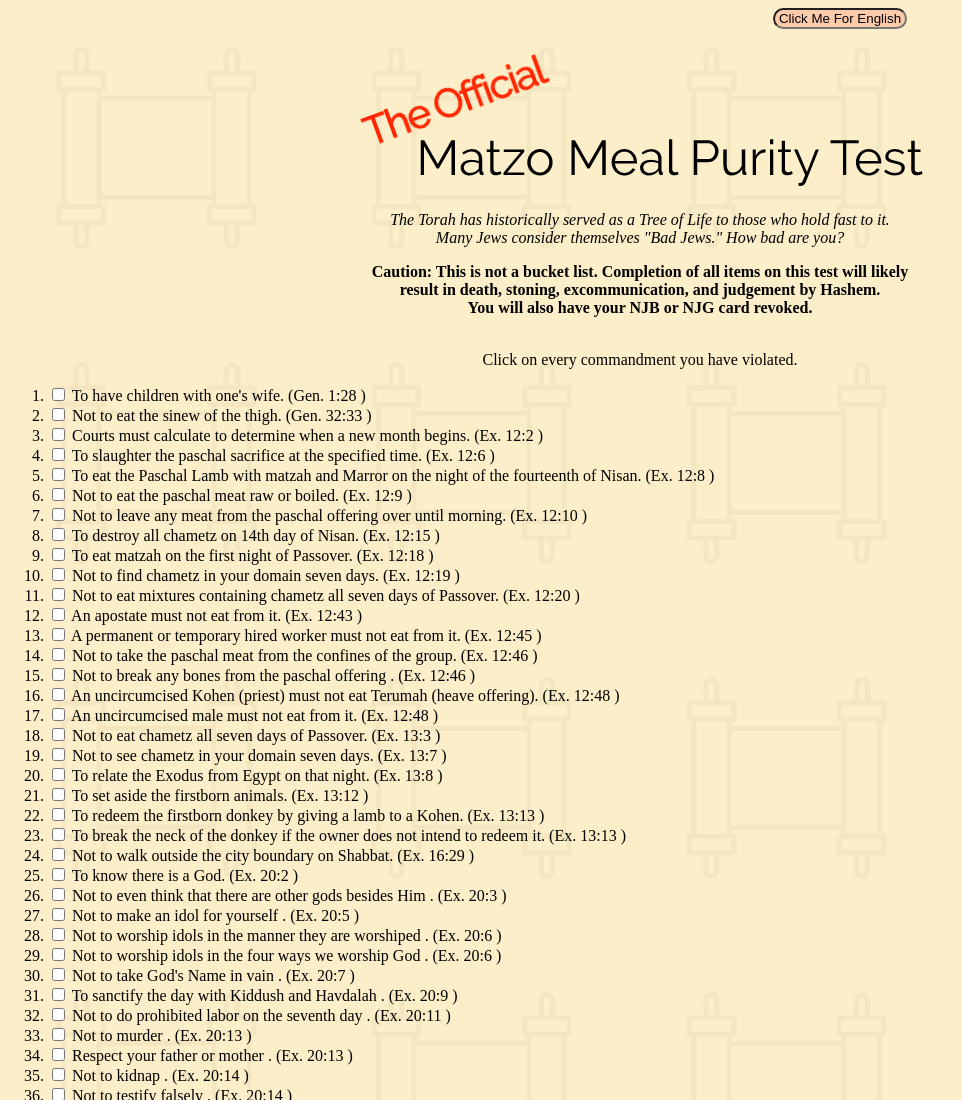
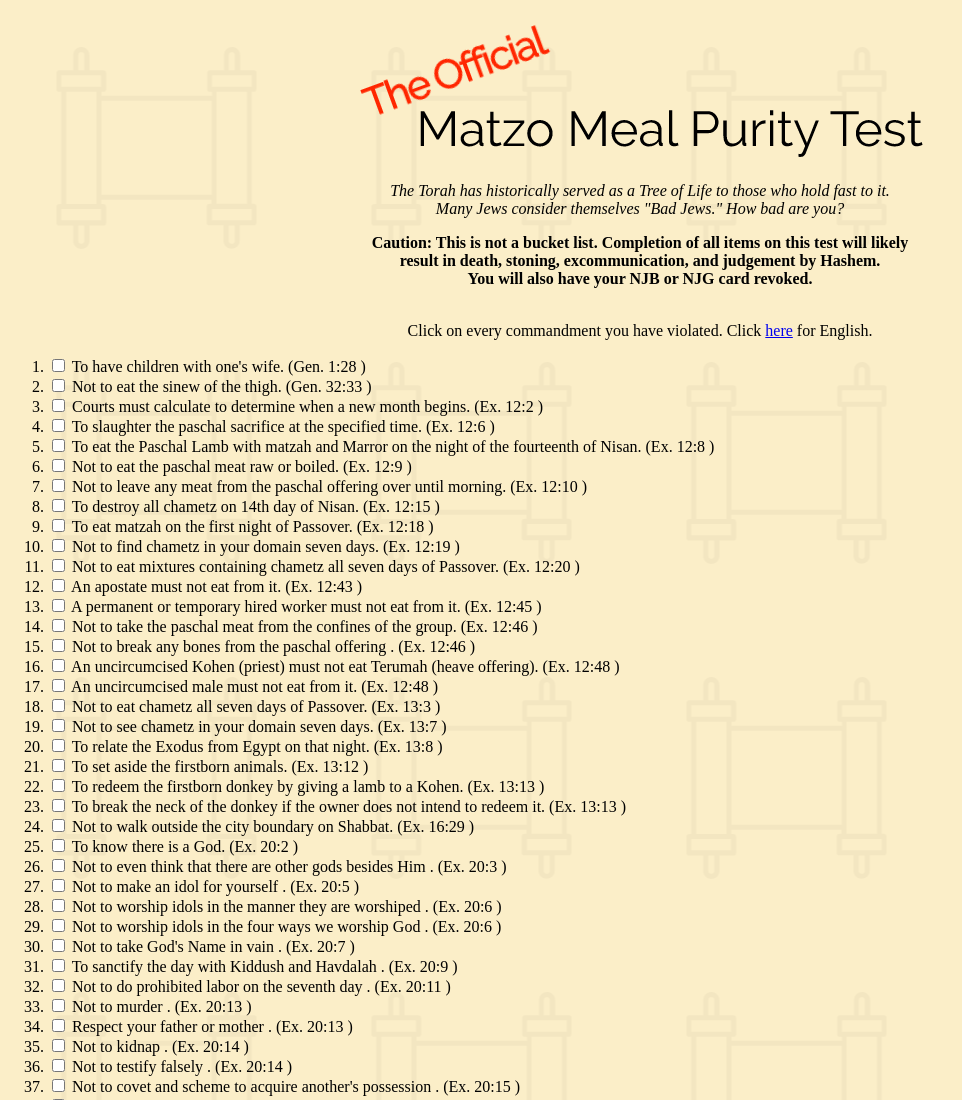
Before and after one commit to KyleM73/613, a plain HTML site: page index.html in a window 1280 px wide. Shown: the top 1100 px of the page, without its empty margins (0-962 px from the left). Drawn offline with nearby package versions, Linux system fonts and the light colour scheme.

Commit message:
Update index.html

```diff
--- a/index.html
+++ b/index.html
@@ -75,14 +75,14 @@
         </script>	</head>
 
 	<body>
-	<input class="button" id="link" onclick="location.href='translated.html';" value="Click Me For English">
+
 	<p>
 	<p><img src="title.png" width="593" height="146"></p>
 	<div id="toHide">
 	<p><i> The Torah has historically served as a Tree of Life to those who hold fast to it.<br /> Many Jews consider themselves "Bad Jews." How bad are you?</i></p>
 	<p><strong>Caution: This is not a bucket list. Completion of all items on this test will likely<br /> result in death, stoning, excommunication, and judgement by Hashem.<br/ >You will also have your NJB or NJG card revoked.</strong></p>
 	<br />
-	Click on every commandment you have violated.
+	Click on every commandment you have violated. Click <a href="translated.html">here</a> for English.
 	</p>
 	<div id="list">
 	<ol>
```
